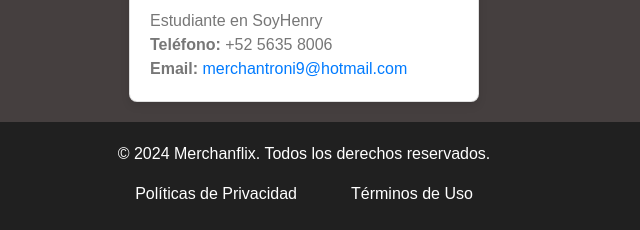
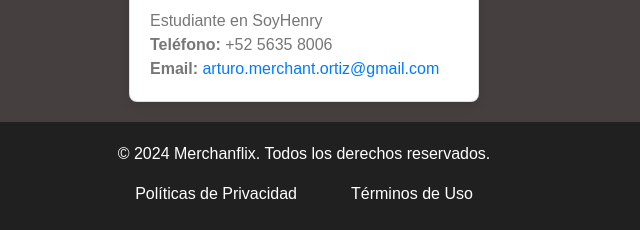
Before and after one commit to ArturoMerchant/movie-web-app-frontend-backend, a website built with webpack: page front/contact.html in a window 1280 px wide. Shown: the part 633-863 px from the top of the page, 336-976 px from the left. Built offline with nearby package versions, Linux system fonts and the light colour scheme; no server answers.

Commit message:
updated email2

```diff
--- a/front/contact.html
+++ b/front/contact.html
@@ -29,7 +29,7 @@
                 <h5 class="card-title">Arturo Merchant</h5>
                 <p class="card-text">Estudiante en SoyHenry</p>
                 <p class="card-text"><strong>Teléfono:</strong> +52 5635 8006</p>
-                <p class="card-text"><strong>Email:</strong> <a href="mailto:arturo.merchant.ortiz@gmail.com">merchantroni9@hotmail.com</a></p>
+                <p class="card-text"><strong>Email:</strong> <a href="mailto:arturo.merchant.ortiz@gmail.com">arturo.merchant.ortiz@gmail.com</a></p>
             </div>
         </div>
     </main>
```
